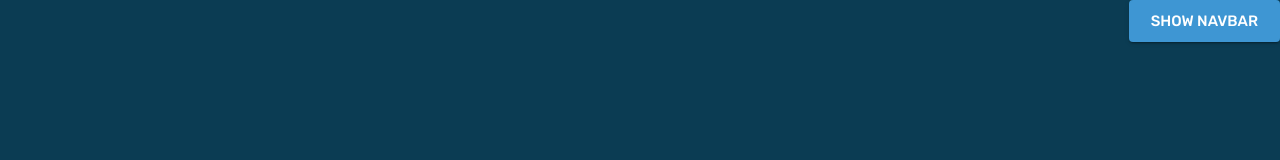
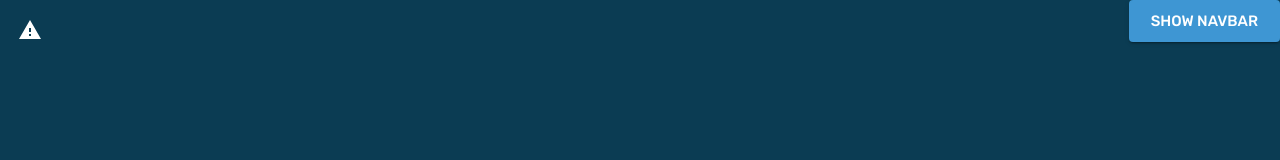
Before and after one commit to chaviotics/python-thesis-control, a React (Vite) app in the folder client/: page / in a window 1280 px wide. Shown: the top 160 px of the page. Built offline with nearby package versions, Linux system fonts and the light colour scheme.

Commit message:
Added tooltip to prevent users from going back the page

```diff
--- a/client/package.json
+++ b/client/package.json
@@ -9,11 +9,11 @@
     "preview": "vite preview"
   },
   "dependencies": {
-    "@emotion/react": "^11.10.6",
-    "@emotion/styled": "^11.10.6",
+    "@emotion/react": "^11.11.0",
+    "@emotion/styled": "^11.11.0",
     "@monaco-editor/react": "^4.5.0",
     "@mui/icons-material": "^5.11.16",
-    "@mui/material": "^5.11.16",
+    "@mui/material": "^5.13.2",
     "react": "^18.2.0",
     "react-dom": "^18.2.0",
     "react-router-dom": "^6.10.0"
--- a/client/src/App.jsx
+++ b/client/src/App.jsx
@@ -27,6 +27,8 @@
 import WhileLoop from './pages/WhileLoop/WhileLoop';
 import ForLoop from './pages/ForLoop/ForLoop';
 import Functions from './pages/Functions/Functions';
+
+import BackTooltip from './components/BackTooltip';
 
 function NavBar() {
   const linkFontColor = '#fff';
@@ -254,6 +256,8 @@
       <ThemeProvider theme={theme}>
         <CssBaseline />
 
+        <BackTooltip />
+
         {/* NavBar is for dev purposes */}
         <Box sx={{ position: 'fixed', right: '0', top: '0', zIndex: '5' }}>
           <Button size="large" variant="contained" onClick={toggleNavBar}>
--- /dev/null
+++ b/client/src/components/BackTooltip.jsx
@@ -0,0 +1,38 @@
+import React, { useState } from 'react';
+import Box from '@mui/material/Box';
+import Tooltip from '@mui/material/Tooltip';
+import IconButton from '@mui/material/IconButton';
+import Warning from '@mui/icons-material/Warning';
+
+function BackTooltip() {
+  const [isHovered, setIsHovered] = useState(false);
+
+  const handleMouseEnter = () => {
+    setIsHovered(true);
+  };
+
+  const handleMouseLeave = () => {
+    setIsHovered(false);
+  };
+
+  return (
+    <Box position="fixed" top={10} left={10} zIndex={9999}>
+      <Tooltip
+        title="You are reminded NOT to go back to the previous page as it is essential for this research & tutorial 😊"
+        placement="right"
+        open={isHovered}
+        arrow
+      >
+        <IconButton
+          onMouseEnter={handleMouseEnter}
+          onMouseLeave={handleMouseLeave}
+          sx={{ color: 'white' }}
+        >
+          <Warning />
+        </IconButton>
+      </Tooltip>
+    </Box>
+  );
+}
+
+export default BackTooltip;
```
Also changed, not shown: 1 other file (tests, documents, lock files or other folders).
